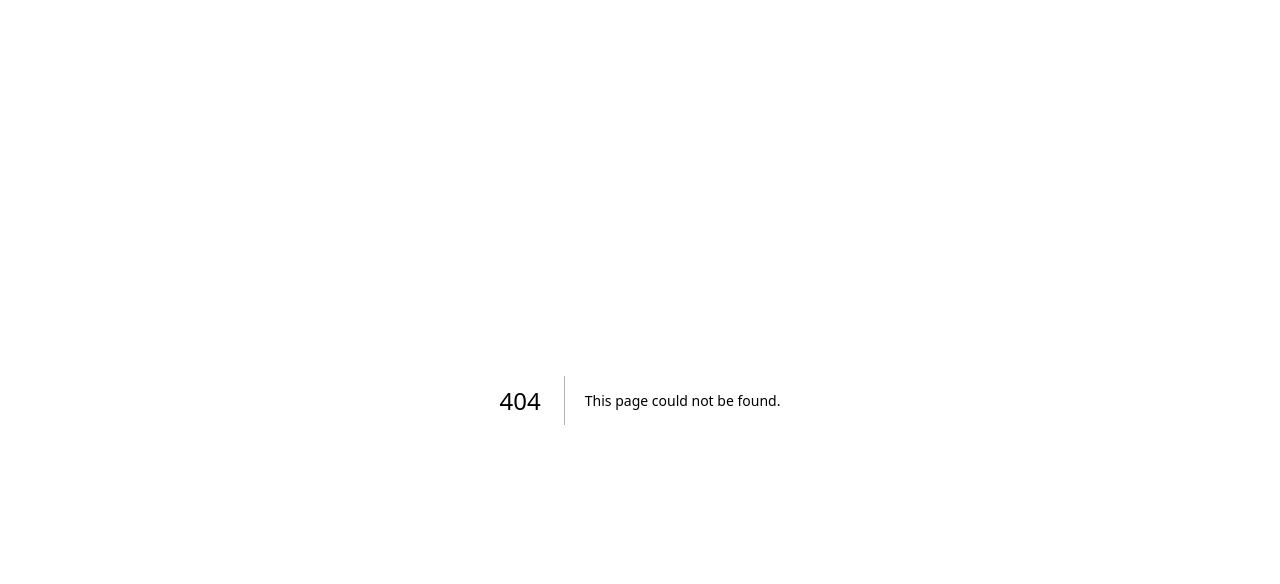
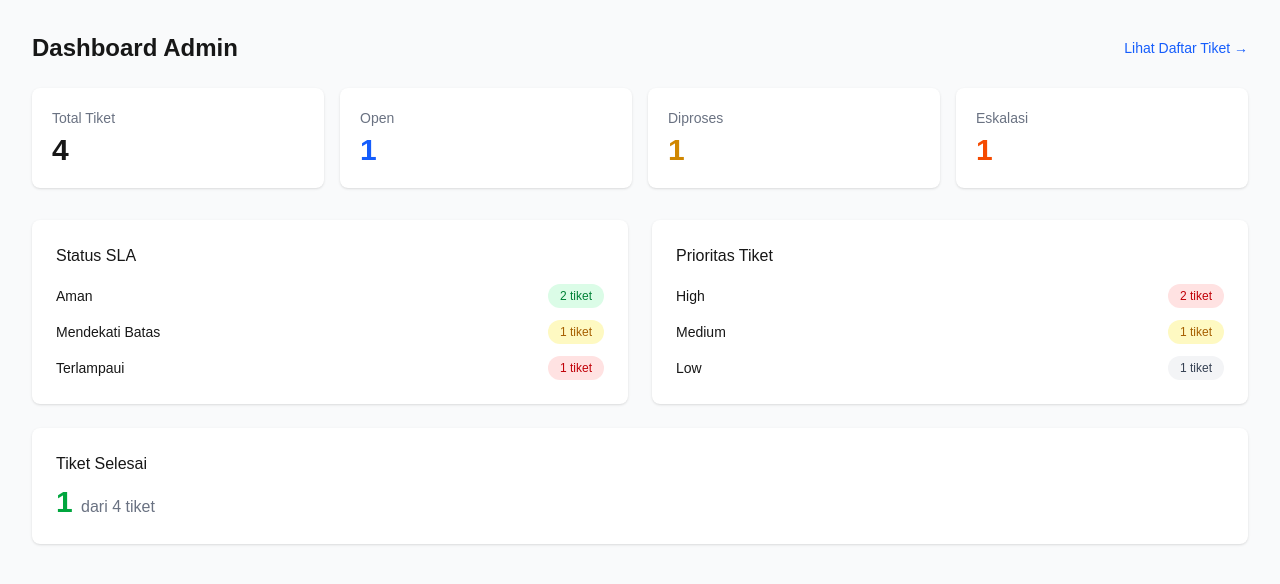
Before and after one commit to ElianaHusna/fe_ticketing, a Next.js app: page /dashboard in a window 1280 px wide. Before the commit this address had no page. Shown: the top 584 px of the page. Built offline with nearby package versions, Linux system fonts and the light colour scheme.

Commit message:
Tambah dashboard admin dengan statistik dan tampilan yang lebih baik

```diff
--- /dev/null
+++ b/app/context/TicketContext.tsx
@@ -0,0 +1,56 @@
+"use client";
+
+import { createContext, useContext, useState, ReactNode } from "react";
+import { dummyTickets as initialTickets, Ticket } from "../data/dummyTickets";
+
+interface TicketContextType {
+  tickets: Ticket[];
+  addTicket: (t: Omit<Ticket, "id" | "riwayat">) => void;
+  updateTicket: (id: string, updates: Partial<Ticket>) => void;
+  deleteTicket: (id: string) => void;
+  addActivity: (id: string, aktivitas: string) => void;
+}
+
+const TicketContext = createContext<TicketContextType | undefined>(undefined);
+
+export function TicketProvider({ children }: { children: ReactNode }) {
+  const [tickets, setTickets] = useState<Ticket[]>(initialTickets);
+
+  const addTicket = (t: Omit<Ticket, "id" | "riwayat">) => {
+    const newId = `TCK-${String(tickets.length + 1).padStart(3, "0")}`;
+    const now = new Date().toISOString().slice(0, 16).replace("T", " ");
+    setTickets((prev) => [
+      ...prev,
+      { ...t, id: newId, riwayat: [{ waktu: now, aktivitas: "Tiket dibuat" }] },
+    ]);
+  };
+
+  const updateTicket = (id: string, updates: Partial<Ticket>) => {
+    setTickets((prev) => prev.map((t) => (t.id === id ? { ...t, ...updates } : t)));
+  };
+
+  const deleteTicket = (id: string) => {
+    setTickets((prev) => prev.filter((t) => t.id !== id));
+  };
+
+  const addActivity = (id: string, aktivitas: string) => {
+    const now = new Date().toISOString().slice(0, 16).replace("T", " ");
+    setTickets((prev) =>
+      prev.map((t) =>
+        t.id === id ? { ...t, riwayat: [...t.riwayat, { waktu: now, aktivitas }] } : t
+      )
+    );
+  };
+
+  return (
+    <TicketContext.Provider value={{ tickets, addTicket, updateTicket, deleteTicket, addActivity }}>
+      {children}
+    </TicketContext.Provider>
+  );
+}
+
+export function useTickets() {
+  const ctx = useContext(TicketContext);
+  if (!ctx) throw new Error("useTickets harus dipakai di dalam TicketProvider");
+  return ctx;
+}
--- /dev/null
+++ b/app/dashboard/page.tsx
@@ -0,0 +1,103 @@
+import Link from "next/link";
+import { dummyTickets } from "../data/dummyTickets";
+
+export default function DashboardPage() {
+  const total = dummyTickets.length;
+  const open = dummyTickets.filter((t) => t.status === "open").length;
+  const inProgress = dummyTickets.filter((t) => t.status === "in-progress").length;
+  const escalated = dummyTickets.filter((t) => t.status === "escalated").length;
+  const resolved = dummyTickets.filter((t) => t.status === "resolved").length;
+
+  const slaAman = dummyTickets.filter((t) => t.sla === "aman").length;
+  const slaMendekati = dummyTickets.filter((t) => t.sla === "mendekati-batas").length;
+  const slaTerlampaui = dummyTickets.filter((t) => t.sla === "terlampaui").length;
+
+  const priorityHigh = dummyTickets.filter((t) => t.prioritas === "high").length;
+  const priorityMedium = dummyTickets.filter((t) => t.prioritas === "medium").length;
+  const priorityLow = dummyTickets.filter((t) => t.prioritas === "low").length;
+
+  return (
+    <div className="min-h-screen bg-gray-50 p-8">
+      <div className="flex justify-between items-center mb-6">
+        <h1 className="text-2xl font-semibold">Dashboard Admin</h1>
+        <Link href="/tickets" className="text-blue-600 hover:underline text-sm">
+          Lihat Daftar Tiket →
+        </Link>
+      </div>
+
+      <div className="grid grid-cols-2 md:grid-cols-4 gap-4 mb-8">
+        <div className="bg-white rounded-lg shadow p-5">
+          <p className="text-gray-500 text-sm">Total Tiket</p>
+          <p className="text-3xl font-semibold mt-1">{total}</p>
+        </div>
+        <div className="bg-white rounded-lg shadow p-5">
+          <p className="text-gray-500 text-sm">Open</p>
+          <p className="text-3xl font-semibold mt-1 text-blue-600">{open}</p>
+        </div>
+        <div className="bg-white rounded-lg shadow p-5">
+          <p className="text-gray-500 text-sm">Diproses</p>
+          <p className="text-3xl font-semibold mt-1 text-yellow-600">{inProgress}</p>
+        </div>
+        <div className="bg-white rounded-lg shadow p-5">
+          <p className="text-gray-500 text-sm">Eskalasi</p>
+          <p className="text-3xl font-semibold mt-1 text-orange-600">{escalated}</p>
+        </div>
+      </div>
+
+      <div className="grid grid-cols-1 md:grid-cols-2 gap-6">
+        <div className="bg-white rounded-lg shadow p-6">
+          <h2 className="font-medium mb-4">Status SLA</h2>
+          <div className="space-y-3">
+            <div className="flex justify-between items-center">
+              <span className="text-sm">Aman</span>
+              <span className="px-3 py-1 rounded-full text-xs font-medium bg-green-100 text-green-700">
+                {slaAman} tiket
+              </span>
+            </div>
+            <div className="flex justify-between items-center">
+              <span className="text-sm">Mendekati Batas</span>
+              <span className="px-3 py-1 rounded-full text-xs font-medium bg-yellow-100 text-yellow-700">
+                {slaMendekati} tiket
+              </span>
+            </div>
+            <div className="flex justify-between items-center">
+              <span className="text-sm">Terlampaui</span>
+              <span className="px-3 py-1 rounded-full text-xs font-medium bg-red-100 text-red-700">
+                {slaTerlampaui} tiket
+              </span>
+            </div>
+          </div>
+        </div>
+
+        <div className="bg-white rounded-lg shadow p-6">
+          <h2 className="font-medium mb-4">Prioritas Tiket</h2>
+          <div className="space-y-3">
+            <div className="flex justify-between items-center">
+              <span className="text-sm">High</span>
+              <span className="px-3 py-1 rounded-full text-xs font-medium bg-red-100 text-red-700">
+                {priorityHigh} tiket
+              </span>
+            </div>
+            <div className="flex justify-between items-center">
+              <span className="text-sm">Medium</span>
+              <span className="px-3 py-1 rounded-full text-xs font-medium bg-yellow-100 text-yellow-700">
+                {priorityMedium} tiket
+              </span>
+            </div>
+            <div className="flex justify-between items-center">
+              <span className="text-sm">Low</span>
+              <span className="px-3 py-1 rounded-full text-xs font-medium bg-gray-100 text-gray-700">
+                {priorityLow} tiket
+              </span>
+            </div>
+          </div>
+        </div>
+      </div>
+
+      <div className="bg-white rounded-lg shadow p-6 mt-6">
+        <h2 className="font-medium mb-2">Tiket Selesai</h2>
+        <p className="text-3xl font-semibold text-green-600">{resolved} <span className="text-base font-normal text-gray-500">dari {total} tiket</span></p>
+      </div>
+    </div>
+  );
+}
```
